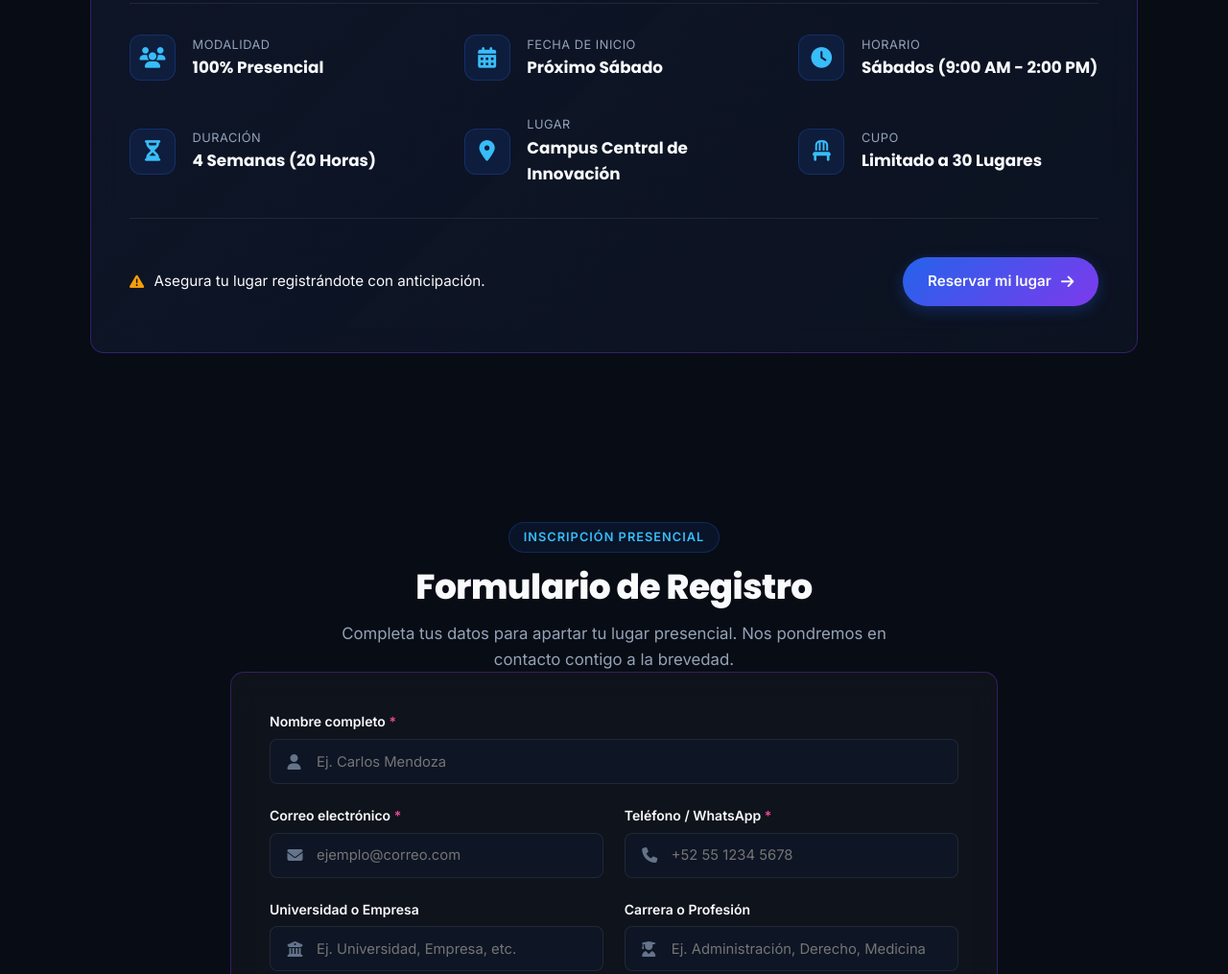
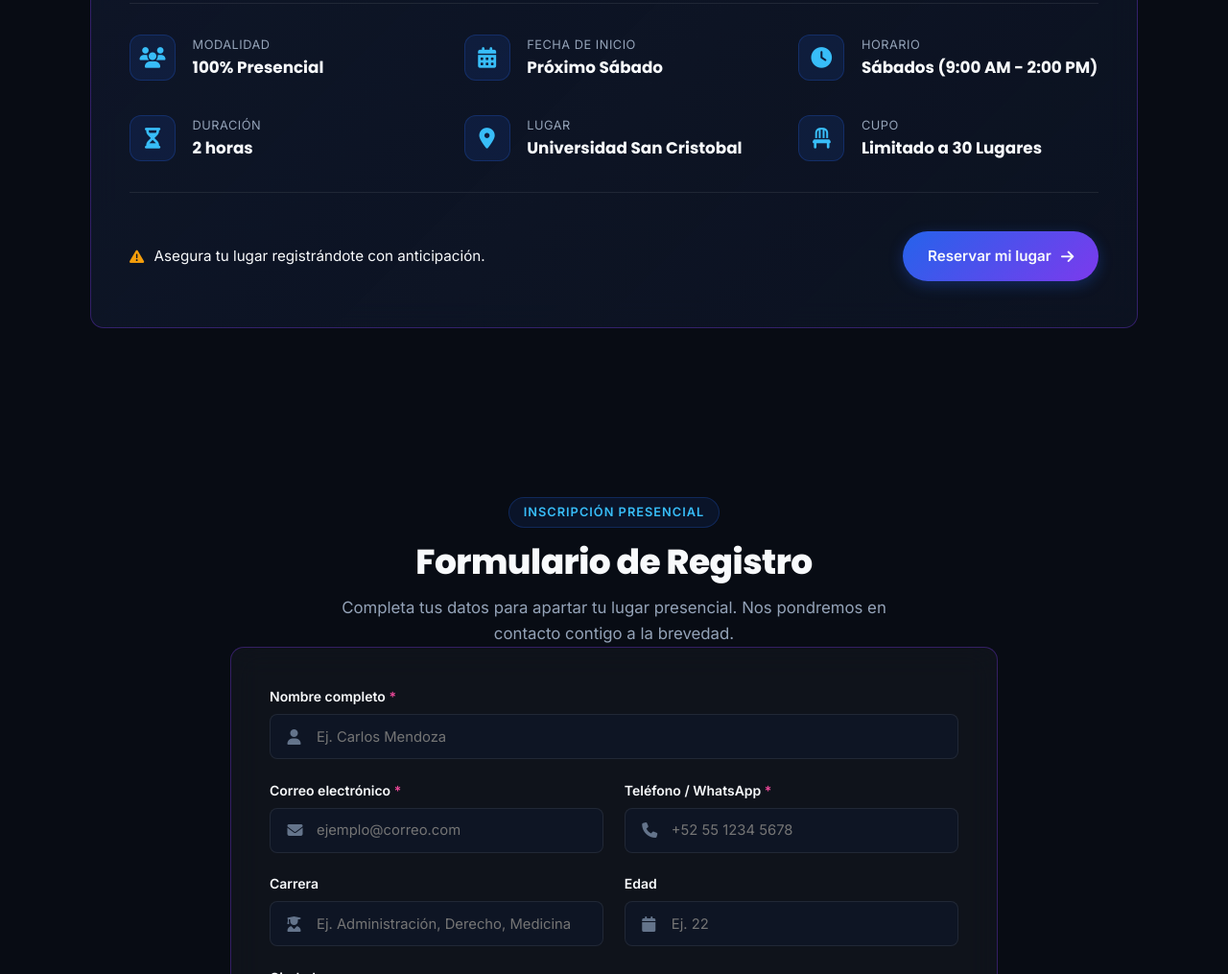
Before and after one commit to DaniAguilarRuiz/taller-IA, a plain HTML site: page index.html in a window 1280 px wide. Shown: the part 3624-4639 px from the top of the page at 96% size. Drawn offline with Linux system fonts and the light colour scheme.

Commit message:
Se quitan campos del formulario

```diff
--- a/index.html
+++ b/index.html
@@ -337,7 +337,7 @@
                         <div class="info-icon"><i class="fa-solid fa-hourglass-half"></i></div>
                         <div class="info-detail">
                             <span class="info-label">Duración</span>
-                            <strong class="info-value">4 Semanas (20 Horas)</strong>
+                            <strong class="info-value">2 horas</strong>
                         </div>
                     </div>
 
@@ -345,7 +345,7 @@
                         <div class="info-icon"><i class="fa-solid fa-location-dot"></i></div>
                         <div class="info-detail">
                             <span class="info-label">Lugar</span>
-                            <strong class="info-value">Campus Central de Innovación</strong>
+                            <strong class="info-value">Universidad San Cristobal</strong>
                         </div>
                     </div>
 
@@ -419,18 +419,18 @@
                                 <span class="error-message" id="error-telefono"></span>
                             </div>
 
-                            <!-- Universidad o Empresa -->
+                            <!-- Universidad o Empresa
                             <div class="form-group col-half">
                                 <label for="organizacion">Universidad o Empresa</label>
                                 <div class="input-wrapper">
                                     <i class="fa-solid fa-building-columns input-icon"></i>
                                     <input type="text" id="organizacion" name="organizacion" placeholder="Ej. Universidad, Empresa, etc.">
                                 </div>
-                            </div>
+                            </div>-->
 
                             <!-- Carrera o Profesión -->
                             <div class="form-group col-half">
-                                <label for="profesion">Carrera o Profesión</label>
+                                <label for="profesion">Carrera</label>
                                 <div class="input-wrapper">
                                     <i class="fa-solid fa-user-graduate input-icon"></i>
                                     <input type="text" id="profesion" name="profesion" placeholder="Ej. Administración, Derecho, Medicina">
@@ -482,7 +482,7 @@
                                 </div>
                             </div>
 
-                            <!-- ¿Cómo te enteraste del curso? -->
+                            <!-- ¿Cómo te enteraste del curso?
                             <div class="form-group col-full">
                                 <label for="fuente">¿Cómo te enteraste del curso?</label>
                                 <div class="input-wrapper">
@@ -495,7 +495,7 @@
                                         <option value="Otro">Otro medio</option>
                                     </select>
                                 </div>
-                            </div>
+                            </div>-->
 
                             <!-- ¿Qué esperas aprender? -->
                             <div class="form-group col-full">
```
